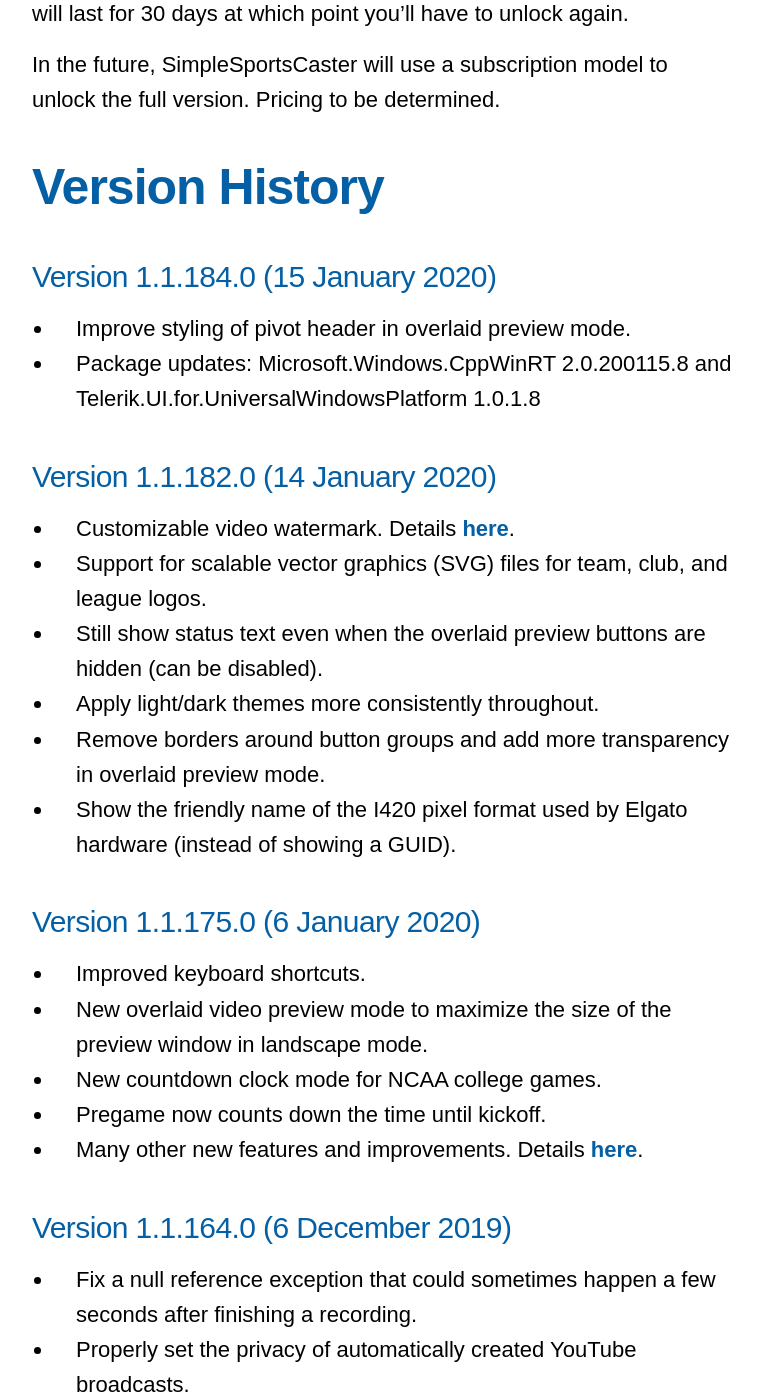
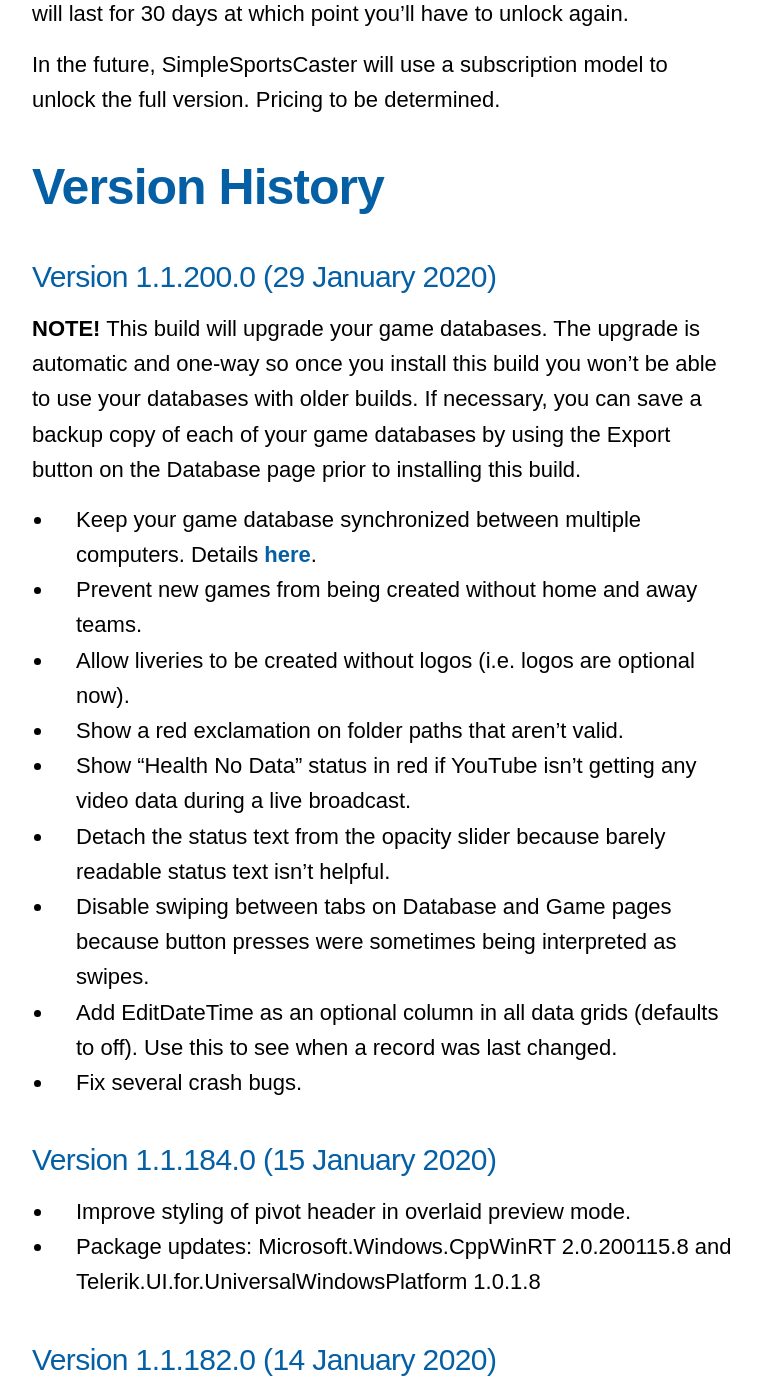
Before and after one commit to Zofware/www.simplesportscaster.com, a Jekyll site: the page built from docs/_pages/about.md, in a window 1280 px wide and 1400 px high, scrolled down 2248 px. Shown: the whole window, without its empty margins (258-1019 px from the left). Built offline with Jekyll 4.4.1, drawn with Linux system fonts in a browser that asks for light colours; nearby versions of some CDN libraries; some web fonts are replaced.

Commit message:
Update About page for version 1.1.200.0

```diff
--- a/docs/_pages/about.md
+++ b/docs/_pages/about.md
@@ -72,6 +72,20 @@
 In the future, SimpleSportsCaster will use a subscription model to unlock the full version. Pricing to be determined.
 
 ## Version History
+
+### Version 1.1.200.0 (29 January 2020)
+
+**NOTE!** This build will upgrade your game databases. The upgrade is automatic and one-way so once you install this build you won't be able to use your databases with older builds. If necessary, you can save a backup copy of each of your game databases by using the Export button on the Database page prior to installing this build.
+
+* Keep your game database synchronized between multiple computers. Details [here](/blog/version-1-1-200-0).
+* Prevent new games from being created without home and away teams.
+* Allow liveries to be created without logos (i.e. logos are optional now).
+* Show a red exclamation on folder paths that aren't valid.
+* Show "Health No Data" status in red if YouTube isn't getting any video data during a live broadcast.
+* Detach the status text from the opacity slider because barely readable status text isn't helpful.
+* Disable swiping between tabs on Database and Game pages because button presses were sometimes being interpreted as swipes.
+* Add EditDateTime as an optional column in all data grids (defaults to off). Use this to see when a record was last changed.
+* Fix several crash bugs.
 
 ### Version 1.1.184.0 (15 January 2020)
 * Improve styling of pivot header in overlaid preview mode.
```
